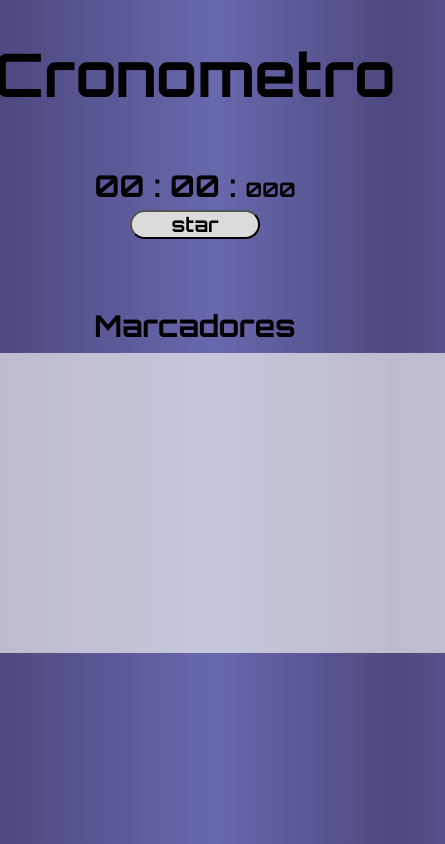
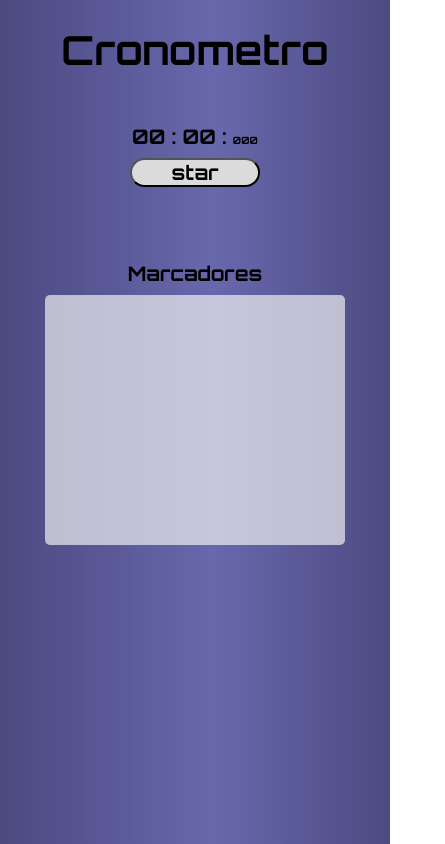
Before and after one commit to Bobonimo111/Cronometro, a plain HTML site: page index.html in a window 390 px wide. Shown: the whole page, 445 px wide, since content can reach past the window. Drawn offline with Linux system fonts and the light colour scheme.

Commit message:
Reponsividade Max-Width 500px adicionada

```diff
--- a/index.html
+++ b/index.html
@@ -12,6 +12,8 @@
     <!-- styles -->
     <link rel="stylesheet" href="src/css/normalize.css">
     <link rel="stylesheet" href="src/css/style.css">
+
+    <link rel="stylesheet" href="src/css/responsividade.css">
 
     <!-- scripts -->
     <script src="src/js/script.js"></script>
--- /dev/null
+++ b/src/css/responsividade.css
@@ -0,0 +1,14 @@
+@media (max-width: 500px) {
+    body{
+        font-size: 20px;
+
+    }
+    #mili{
+        font-size: 10px ;
+    }
+    #tabelas{
+        height: 250px;
+        width: 300px;
+    }
+
+}
--- a/src/css/style.css
+++ b/src/css/style.css
@@ -17,7 +17,9 @@ body{
 }
 
 
-
+.cronometro{
+    margin:5px 0 ;
+}
 #mili{
     font-size: 20px ;
 }
@@ -27,7 +29,7 @@ body{
     font-size: 20px;
     width: 130px;
     background-color: rgb(219, 219, 219);
-    margin: 0 5px;
+    margin: 5px 5px;
     transition: all .2s ease-in-out;
 
 }
@@ -49,7 +51,7 @@ body{
 .marcadores>p{
     margin:50px 0 10px 0;
 }
-.marcadores>div{
+#tabelas{
     font-size: 20px;
     height: 300px;
     width: 500px;
@@ -57,7 +59,7 @@ body{
 }
 #tabelas{
     padding: 0;
-
+    border-radius: 5px;
     overflow: auto;
 
 }
@@ -73,3 +75,12 @@ body{
     background-color: white;
 
 }
+#tabelas::-webkit-scrollbar{
+    border-radius: 5px;
+    background-color:rgba(245, 245, 245, 0.671);
+    width: 5px;
+}
+#tabelas::-webkit-scrollbar-thumb{
+    background-color: rgb(0, 0, 0);
+    border-radius: 5px;
+}
```
